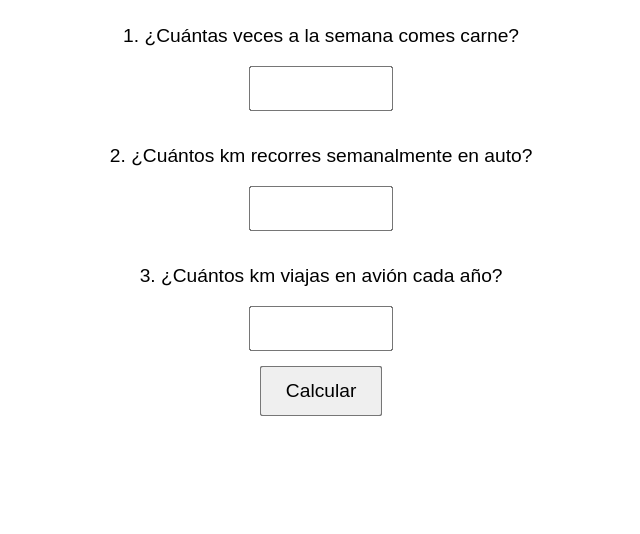
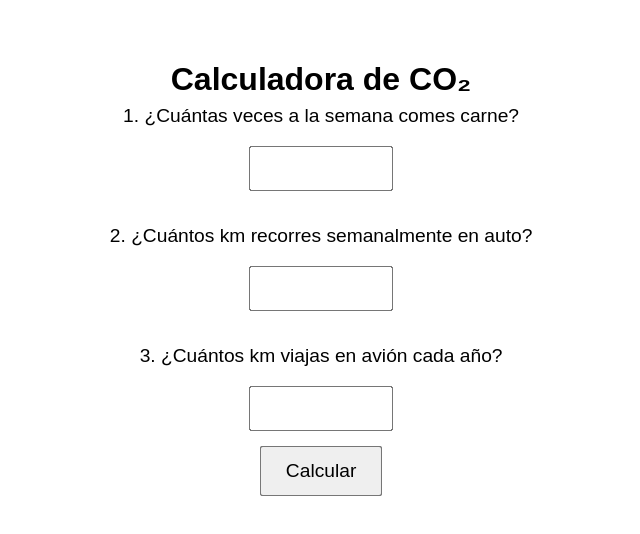
Before and after one commit to mat885/miprimerrepo, a plain HTML site: page index.html in a window 1280 px wide. Shown: the whole page, without its empty margins (319-959 px from the left). Drawn offline with Linux system fonts and the light colour scheme.

Commit message:
Update index.html

```diff
--- a/index.html
+++ b/index.html
@@ -37,6 +37,8 @@
     </style>
 </head>
 <body>
+    <h1>Calculadora de CO₂</h1>
+
     <form id="formulario">
         <p>1. ¿Cuántas veces a la semana comes carne?</p>
         <input type="number" id="carne" min="0" required><br>
```
